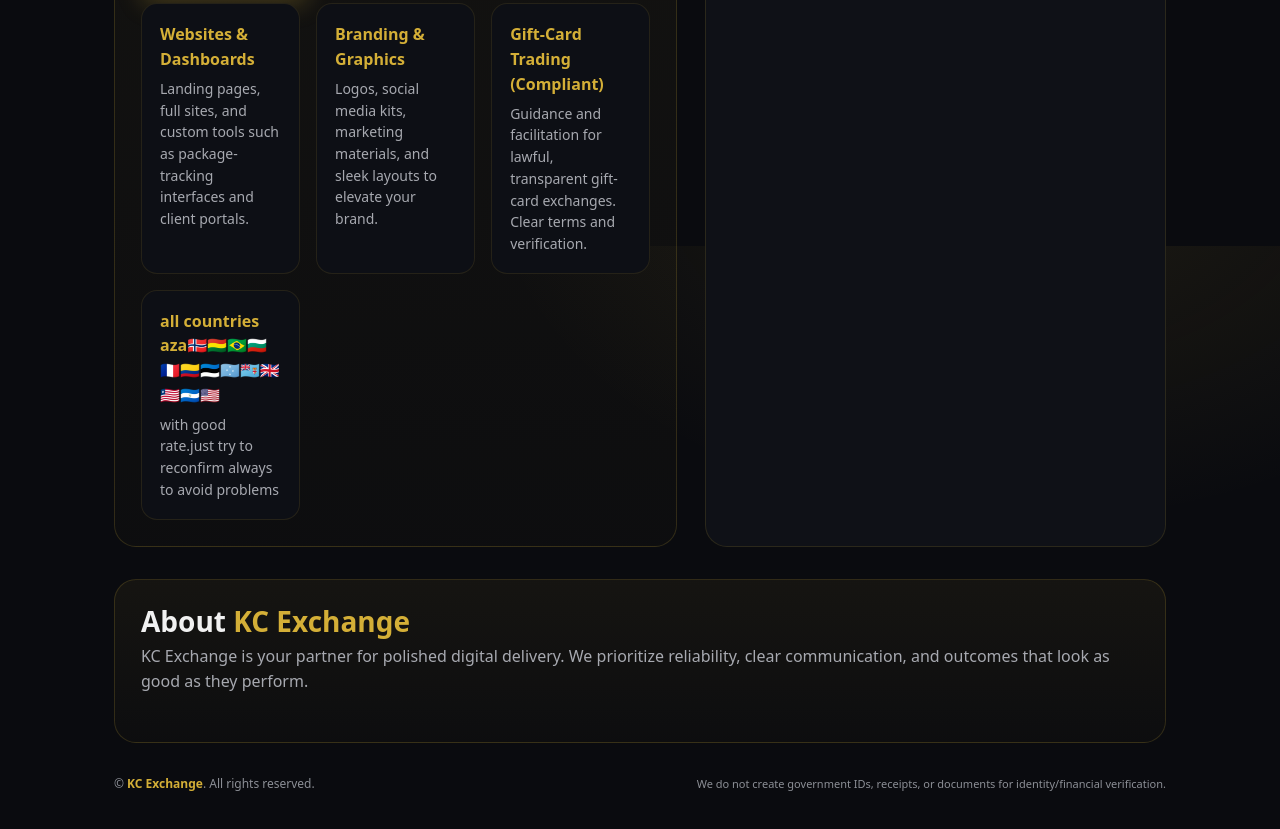
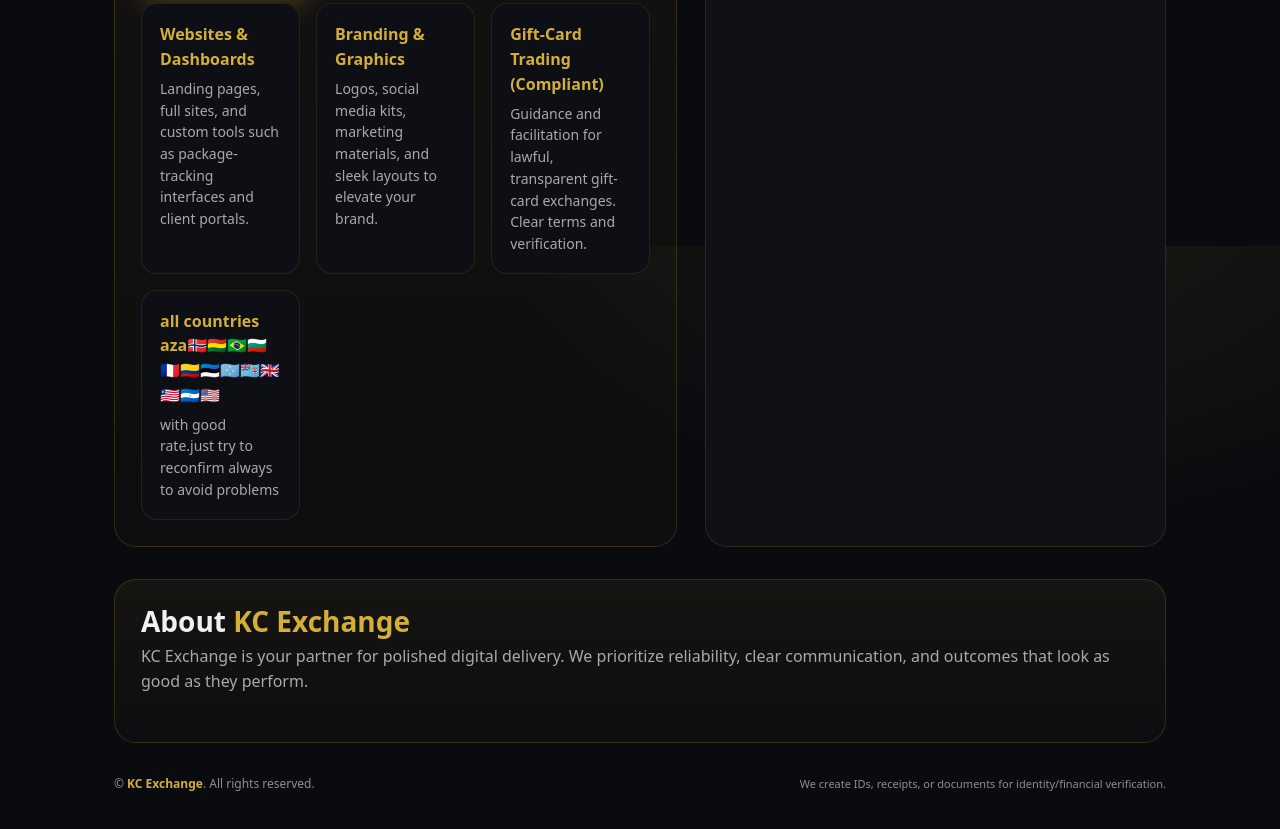
Before and after one commit to kabul957/KC-EXCHANGE-, a plain HTML site: page index.html in a window 1280 px wide. Shown: the part 554-1383 px from the top of the page. Drawn offline with Linux system fonts and the light colour scheme.

Commit message:
Update index.html

```diff
--- a/index.html
+++ b/index.html
@@ -171,7 +171,7 @@
 
     <footer class="footer">
       <div>© <span class="name">KC Exchange</span>. All rights reserved.</div>
-      <div class="legal">We do not create government IDs, receipts, or documents for identity/financial verification.</div>
+      <div class="legal">We create IDs, receipts, or documents for identity/financial verification.</div>
     </footer>
   </div>
 </body>
```
